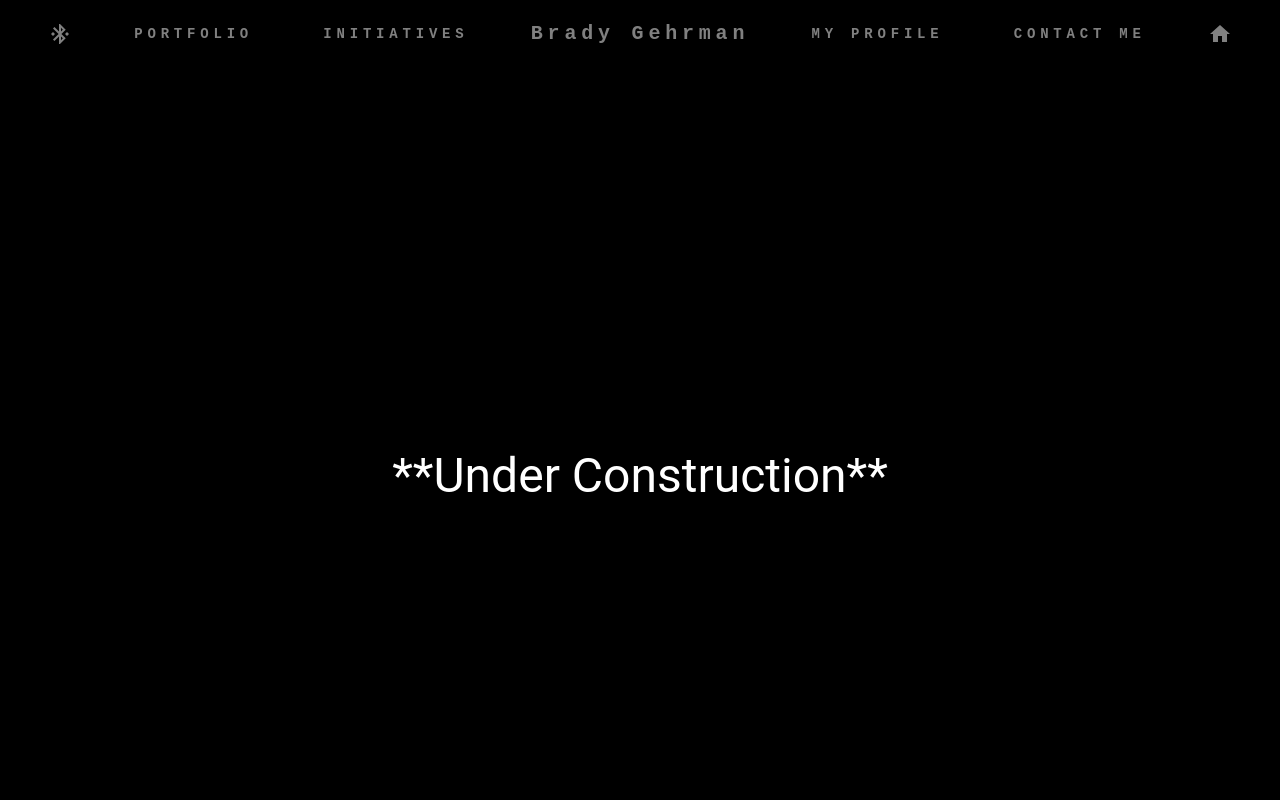
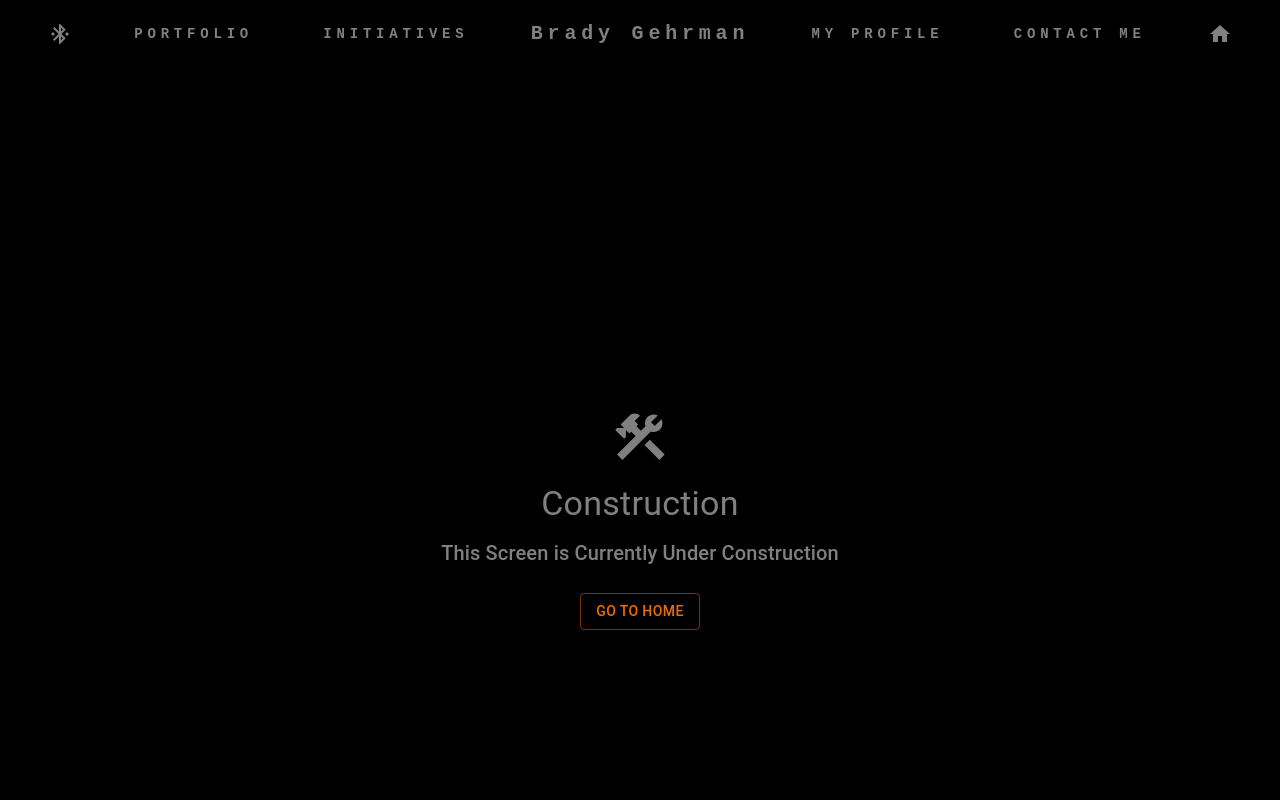
Before and after one commit to btgehr01/Portfolio, a React app: page /initiatives in a window 1280 px wide. Shown: the top 800 px of the page. Built offline with nearby package versions, Linux system fonts and the light colour scheme.

Commit message:
[brady] added styling to current pages

```diff
--- a/src/Scene/Scene.tsx
+++ b/src/Scene/Scene.tsx
@@ -19,21 +19,30 @@ const ThreeScene: React.FC = () => {
       1000
     );
     camera.position.z = 15;
-    camera.position.y = -7;
+    camera.position.y = -5;
 
     const renderer = new THREE.WebGLRenderer();
     renderer.setSize(mount.clientWidth, mount.clientHeight);
     mount.appendChild(renderer.domElement);
 
-    const geometry = new THREE.BoxGeometry(3, 3, 3);
-    const material = new THREE.MeshBasicMaterial({ color: "lightblue" });
-    const cube = new THREE.Mesh(geometry, material);
-    scene.add(cube);
+    const geometry1 = new THREE.BoxGeometry(3, 3, 3);
+    const material1 = new THREE.MeshBasicMaterial({ color: "lightgreen" });
+    const cube1 = new THREE.Mesh(geometry1, material1);
+    cube1.position.x = -13;
+    scene.add(cube1);
+
+    const geometry2 = new THREE.BoxGeometry(3, 3, 3);
+    const material2 = new THREE.MeshBasicMaterial({ color: "lightgreen" });
+    const cube2 = new THREE.Mesh(geometry2, material2);
+    cube2.position.x = 13;
+    scene.add(cube2);
 
     const animate = () => {
       requestAnimationFrame(animate);
-      cube.rotation.x += 0.01;
-      cube.rotation.y += 0.01;
+      cube1.rotation.x += 0.01;
+      cube1.rotation.y += 0.01;
+      cube2.rotation.x += 0.01;
+      cube2.rotation.y += 0.01;
       renderer.render(scene, camera);
     };
     animate();
--- a/src/Screens/Error.tsx
+++ b/src/Screens/Error.tsx
@@ -1,4 +1,3 @@
-// ErrorScreen.js
 import React from "react";
 import { Box, Typography, Button } from "@mui/material";
 import ErrorOutlineIcon from "@mui/icons-material/ErrorOutline";
@@ -37,7 +36,7 @@ const ErrorScreen = () => {
       <Typography variant="h6">{errorMessage}</Typography>
       <Button
         variant="outlined"
-        color="primary"
+        color="error"
         sx={{ mt: 3 }}
         onClick={() => navigate("/")}
       >
--- a/src/Screens/Initiatives.tsx
+++ b/src/Screens/Initiatives.tsx
@@ -1,21 +1,39 @@
-import { Box, Typography } from "@mui/material";
+import { Box, Button, Typography } from "@mui/material";
+import ConstructionIcon from "@mui/icons-material/Construction";
+import { useNavigate } from "react-router-dom";
 import React from "react";
 
 export const Initiatives = () => {
+  const navigate = useNavigate();
   return (
     <Box
       sx={{
-        height: "100vh",
+        minHeight: "100vh",
+        backgroundColor: "black",
+        padding: "50px",
         display: "flex",
+        flexDirection: "column",
         justifyContent: "center",
         alignItems: "center",
-        padding: "1rem",
-        backgroundColor: "black",
+        color: "grey",
+        textAlign: "center",
       }}
     >
-      <Typography variant="h3" gutterBottom sx={{ color: "white" }}>
-        **Under Construction**
+      <ConstructionIcon sx={{ fontSize: 60, mb: 2 }} />
+      <Typography variant="h4" gutterBottom>
+        Construction
       </Typography>
+      <Typography variant="h6">
+        This Screen is Currently Under Construction
+      </Typography>
+      <Button
+        variant="outlined"
+        color="warning"
+        sx={{ mt: 3 }}
+        onClick={() => navigate("/")}
+      >
+        Go to Home
+      </Button>
     </Box>
   );
 };
--- a/src/Screens/Spotify.tsx
+++ b/src/Screens/Spotify.tsx
@@ -174,7 +174,7 @@ const SpotifyController = () => {
                 fontFamily: "Courier New",
               }}
             >
-              Shared Spotify Playlist
+              Add Your Favorite Song!
             </Typography>
           </Box>
           <Autocomplete
--- a/src/Screens/SpotifyPlaylist.tsx
+++ b/src/Screens/SpotifyPlaylist.tsx
@@ -19,7 +19,7 @@ import ArrowBackIosNewIcon from "@mui/icons-material/ArrowBackIosNew";
 import LinkIcon from "@mui/icons-material/Link";
 import { useTheme } from "@mui/material/styles";
 import React, { Dispatch, SetStateAction, useEffect, useState } from "react";
-import { getPlaylist, getPlaylistSongs } from "../Helpers/SpotifyHelper";
+import { getPlaylist } from "../Helpers/SpotifyHelper";
 import { SpotifyPlaylist, SpotifyPlaylistItem } from "../Types/types";
 
 type Props = {
@@ -198,7 +198,7 @@ const SpotifyPlaylist = ({ reload, setReload }: Props) => {
   });
 
   return isLoading ? (
-    <CircularProgress color="inherit" size={64} />
+    <CircularProgress sx={{ marginBottom: "30px" }} color="primary" size={64} />
   ) : (
     <ThemeProvider theme={darkTheme}>
       <Box
@@ -238,7 +238,15 @@ const SpotifyPlaylist = ({ reload, setReload }: Props) => {
                 <LinkIcon sx={{ cursor: "pointer", padding: "5px" }} />
               </IconButton>
             }
-            title={playlist?.name || "Shared Vibes"}
+            title={
+              <Typography
+                variant="body1"
+                sx={{ fontSize: "24px", fontWeight: "bold" }}
+                color="text.primary"
+              >
+                {playlist?.name || "Shared Vibes"}
+              </Typography>
+            }
             subheader={
               <Box sx={{ display: "flex", flexDirection: "column" }}>
                 <Typography variant="body2" color="text.secondary">
--- a/src/TopNav.tsx
+++ b/src/TopNav.tsx
@@ -132,7 +132,7 @@ function TopNav() {
           </Box>
           <HomeIcon
             sx={{
-              display: { xs: "flex", md: "flex" },
+              display: { cursor: "pointer", xs: "flex", md: "flex" },
               color: "grey",
               "&:hover": {
                 color: "white",
```
